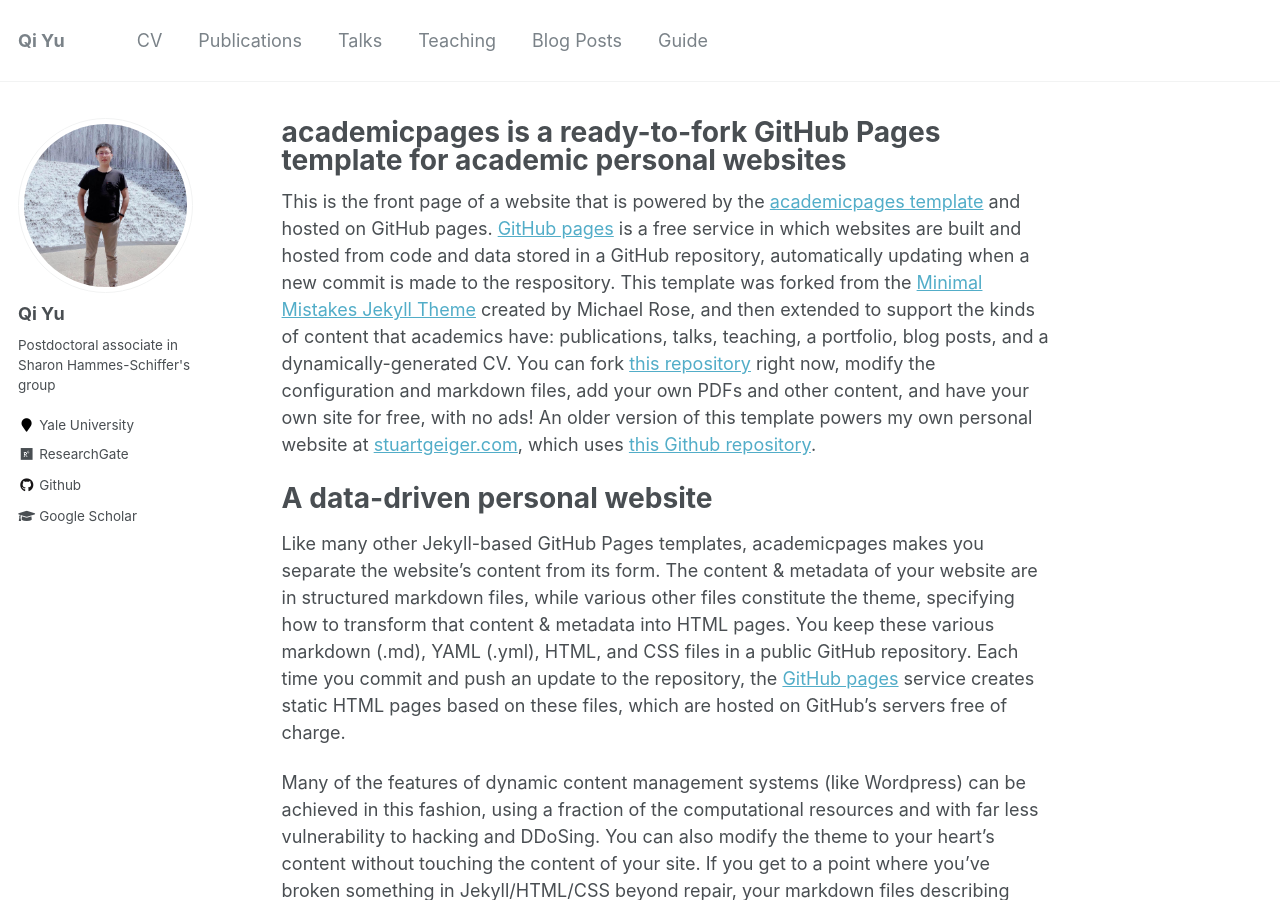
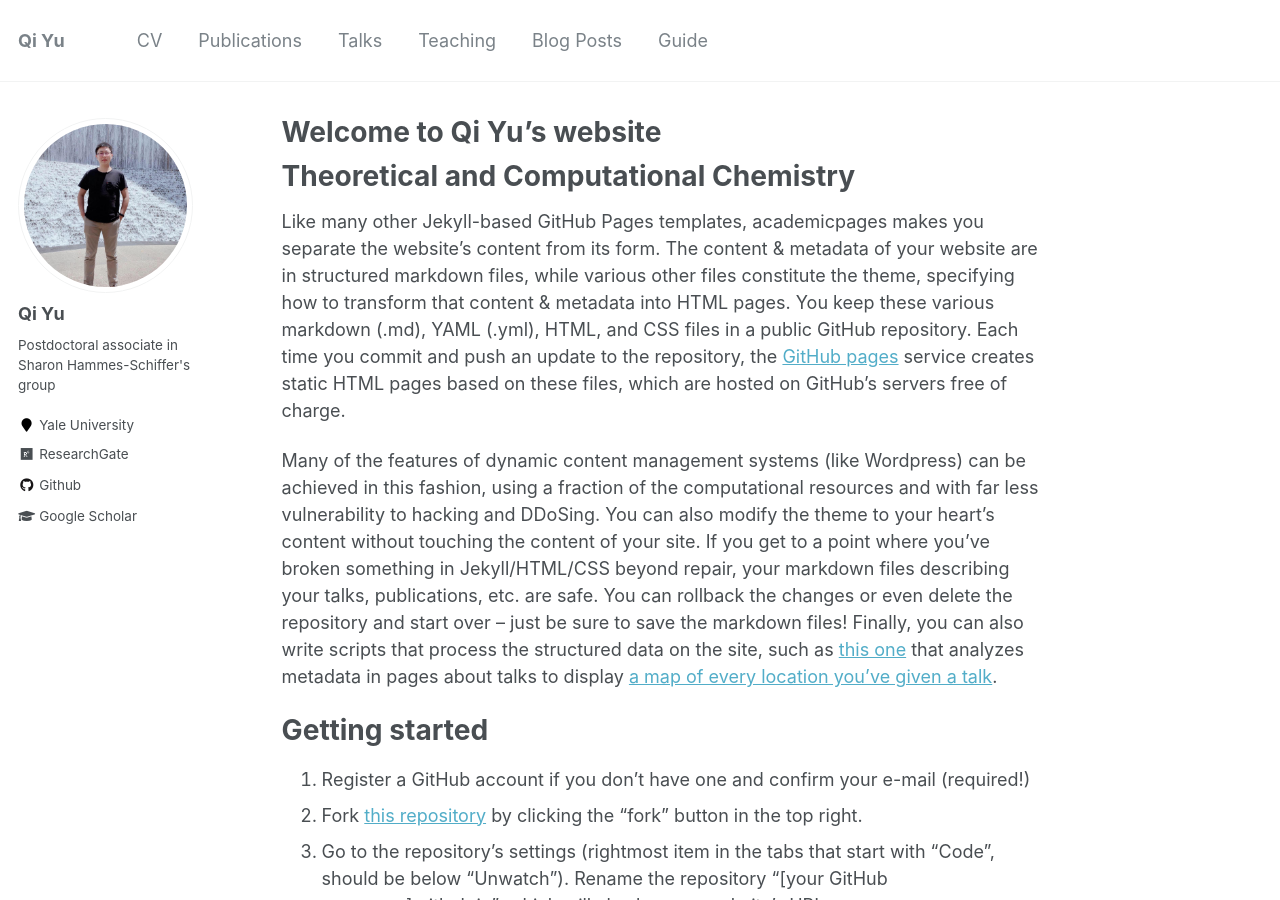
Before and after one commit to qiyuchem/qiyuchem.github.io, a Jekyll site: the page built from _pages/about.md, in a window 1280 px wide and 900 px high. Built offline with Jekyll 4.4.1, drawn with Linux system fonts in a browser that asks for light colours.

Commit message:
Update about.md

```diff
--- a/_pages/about.md
+++ b/_pages/about.md
@@ -1,6 +1,6 @@
 ---
 permalink: /
-title: "academicpages is a ready-to-fork GitHub Pages template for academic personal websites"
+title: "Welcome to Qi Yu's website"
 excerpt: "About me"
 author_profile: true
 redirect_from:
@@ -8,10 +8,9 @@ redirect_from:
   - /about.html
 ---
 
-This is the front page of a website that is powered by the [academicpages template](https://github.com/academicpages/academicpages.github.io) and hosted on GitHub pages. [GitHub pages](https://pages.github.com) is a free service in which websites are built and hosted from code and data stored in a GitHub repository, automatically updating when a new commit is made to the respository. This template was forked from the [Minimal Mistakes Jekyll Theme](https://mmistakes.github.io/minimal-mistakes/) created by Michael Rose, and then extended to support the kinds of content that academics have: publications, talks, teaching, a portfolio, blog posts, and a dynamically-generated CV. You can fork [this repository](https://github.com/academicpages/academicpages.github.io) right now, modify the configuration and markdown files, add your own PDFs and other content, and have your own site for free, with no ads! An older version of this template powers my own personal website at [stuartgeiger.com](http://stuartgeiger.com), which uses [this Github repository](https://github.com/staeiou/staeiou.github.io).
+Theoretical and Computational Chemistry
+======
 
-A data-driven personal website
-======
 Like many other Jekyll-based GitHub Pages templates, academicpages makes you separate the website's content from its form. The content & metadata of your website are in structured markdown files, while various other files constitute the theme, specifying how to transform that content & metadata into HTML pages. You keep these various markdown (.md), YAML (.yml), HTML, and CSS files in a public GitHub repository. Each time you commit and push an update to the repository, the [GitHub pages](https://pages.github.com/) service creates static HTML pages based on these files, which are hosted on GitHub's servers free of charge.
 
 Many of the features of dynamic content management systems (like Wordpress) can be achieved in this fashion, using a fraction of the computational resources and with far less vulnerability to hacking and DDoSing. You can also modify the theme to your heart's content without touching the content of your site. If you get to a point where you've broken something in Jekyll/HTML/CSS beyond repair, your markdown files describing your talks, publications, etc. are safe. You can rollback the changes or even delete the repository and start over -- just be sure to save the markdown files! Finally, you can also write scripts that process the structured data on the site, such as [this one](https://github.com/academicpages/academicpages.github.io/blob/master/talkmap.ipynb) that analyzes metadata in pages about talks to display [a map of every location you've given a talk](https://academicpages.github.io/talkmap.html).
```
